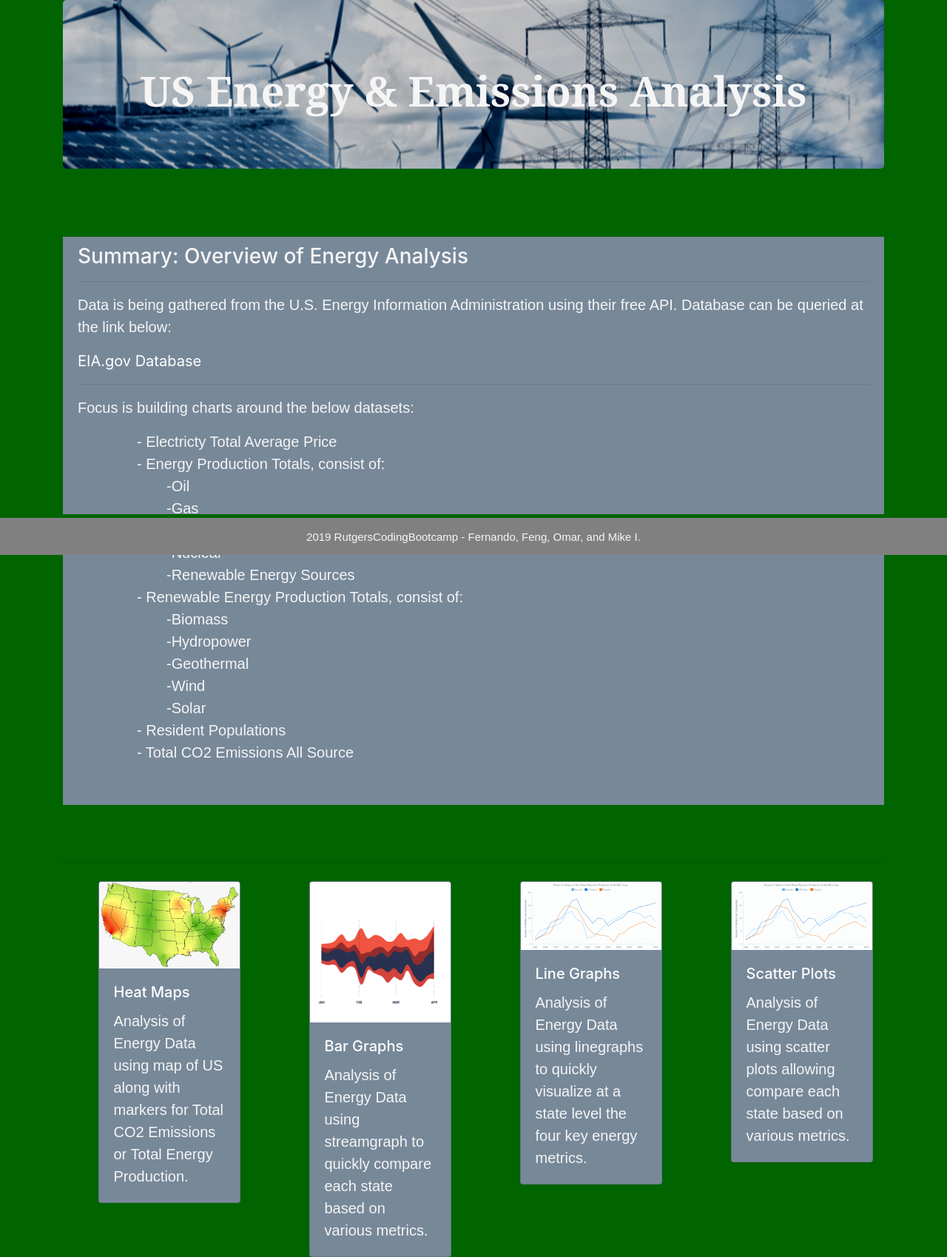
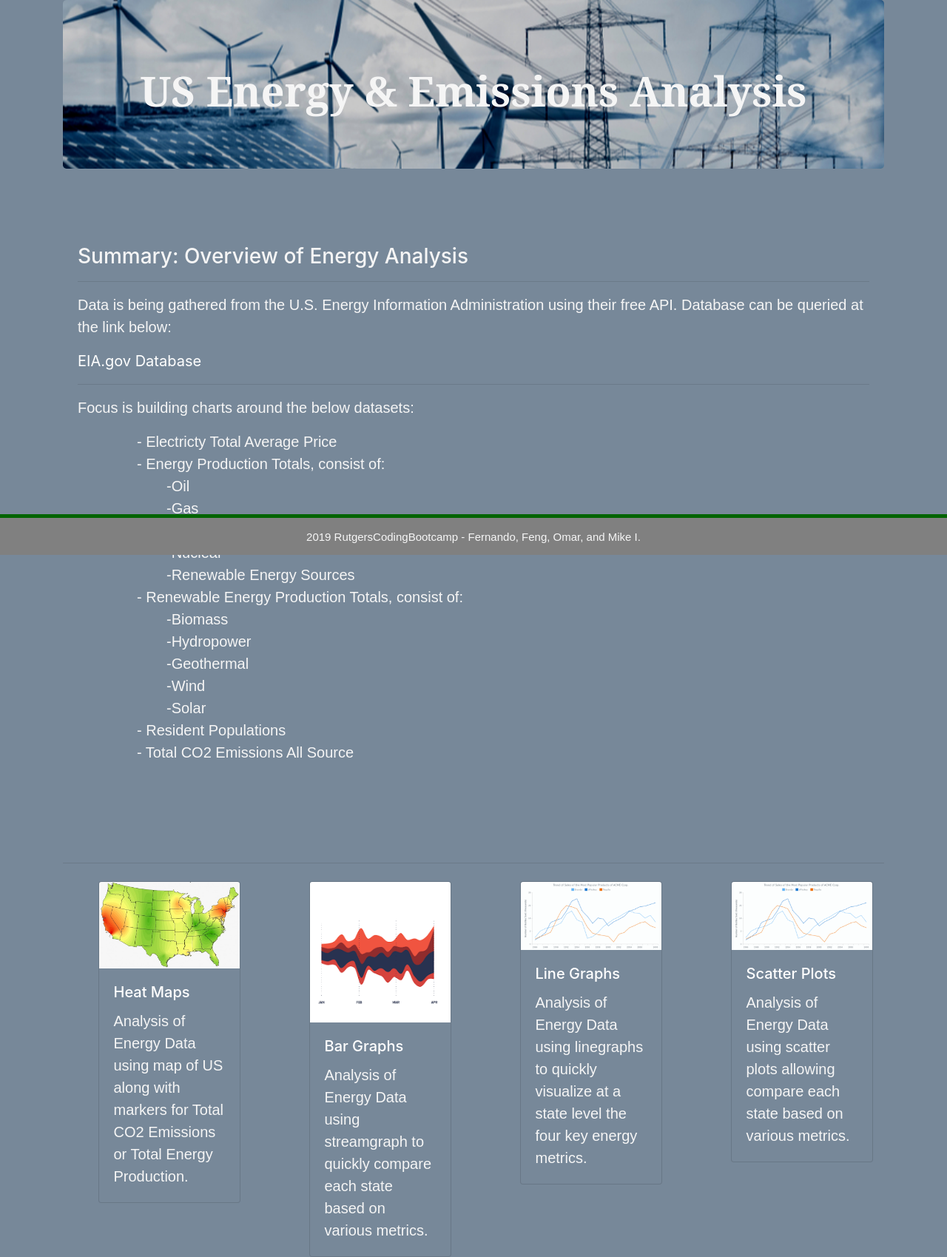
Before and after one commit to monteirof4/us-energy-analysis, a Flask app: page / in a window 1280 px wide. Shown: the part 50-1749 px from the top of the page at 74% size. Run offline with Flask 2, Linux system fonts and the light colour scheme; some libraries are stand-ins or nearby versions.

Commit message:
updated CSS

```diff
--- a/static/css/style.css
+++ b/static/css/style.css
@@ -1,6 +1,6 @@
 /* Body */
 body{
-    background-color: darkgreen;
+    background-color: lightslategrey;
 }
 /* Navbar */
 .navbar{
```
